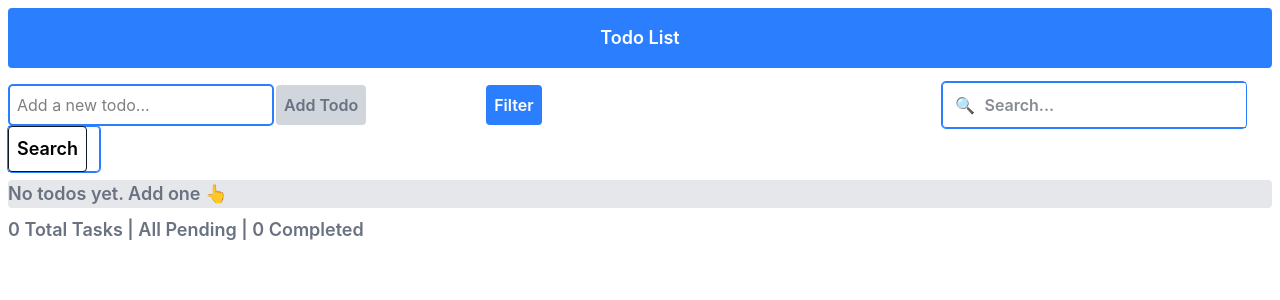
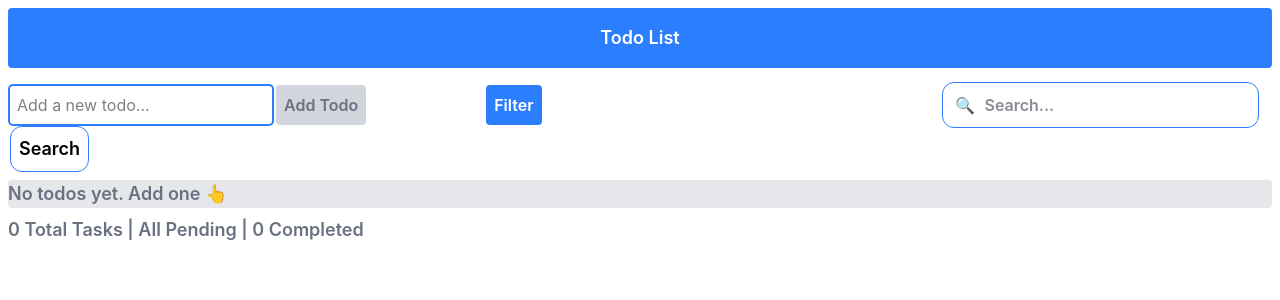
Before and after one commit to Adil-Farooq-Awan/TaskManager-TailwindCss, a React (Vite) app: page / in a window 1280 px wide. Shown: the top 300 px of the page. Built offline with nearby package versions, Linux system fonts and the light colour scheme.

Commit message:
little styling update regarding search section

```diff
--- a/src/components/TodoApp.jsx
+++ b/src/components/TodoApp.jsx
@@ -13,7 +13,7 @@ const TodoApp = () => {
 
   //filter state
   const [filter, setFilter] = useMyState("all");
-  const [search, setSearch] = useMyState("");
+  const [search, setSearch] = useMyState("search");
 
   let message = "";
 
@@ -59,7 +59,19 @@ const TodoApp = () => {
   );
   }
 
-  //search
+  //Filter & Search
+  /* const filteredTodo = todo.filter((task) => {
+    const matchesFilter =
+    filter === "all" ||
+    (filter === "completed" && todo.completed) ||
+    (filter === "active" && !todo.completed);
+
+      const matchesSearch =
+    todo.text.toLowerCase().includes(search.toLowerCase());
+
+    return matchesFilter && matchesSearch;
+
+  });*/
 
 
   //set message
--- a/src/components/TodoForm.jsx
+++ b/src/components/TodoForm.jsx
@@ -20,6 +20,7 @@ const TodoForm = ({addTodo, search, setSearch}) => {
     <>
      <h1 className="rounded bg-blue-500 text-white text-lg font-semibold text-center p-4">Todo List</h1>
     <div>
+    {/** Section 01  */}
     <form onSubmit={handleSubmit} className="inline">
       <input
         type="text"
@@ -34,20 +35,23 @@ const TodoForm = ({addTodo, search, setSearch}) => {
       </button>
     </form>
 
+    {/** Section 02  */}
     <div className="inline">
       <button className="ml-30 font-semibold bg-blue-500 text-white rounded p-2 mt-4">Filter</button>
     </div>
-    <div className="outline outline-blue-500 ml-100 inline border border-blue-500 rounded p-3 mt-4">
+
+    {/** Section 03  */}
+    <div className="rounded-xl ml-100 inline border border-blue-500 rounded p-3 mt-4">
       <label>🔍</label>
       <input
         type="text"
         placeholder="Search..."
         vlaue={search}
-        onChage={(e)=>setSearch(e.target.value.trim)}
-        className="ml-0.5 font-semibold text-gray-900 rounded p-2 mt-4"
+        onChange={(e)=>setSearch(e.target.value)}
+        className="outline-none ml-0.5 font-semibold text-gray-900 rounded p-2 mt-4"
       />
-      <button className="p-2 rounded border border-gray-900 text-lg font-semibold">Search</button>
     </div>
+      <button className="rounded-xl ml-0.5 p-2 rounded border border-blue-500 text-lg font-semibold">Search</button>
     </div>
     </>
   );
```
